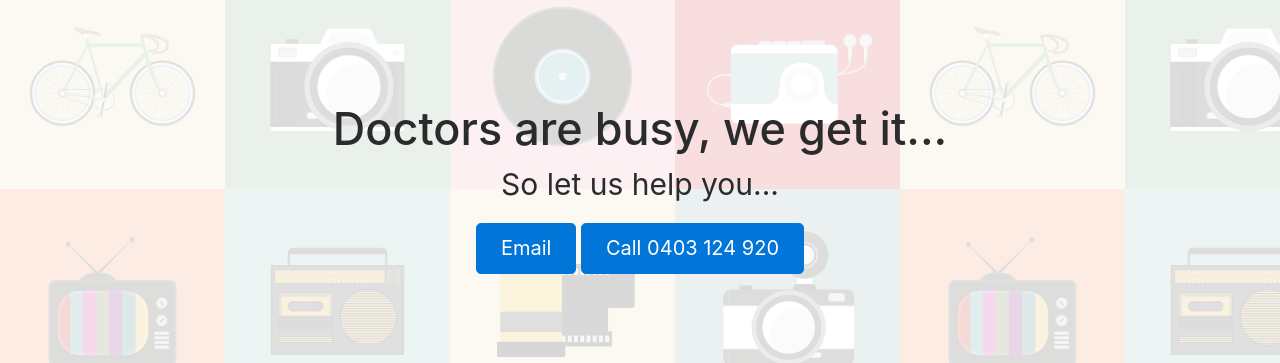
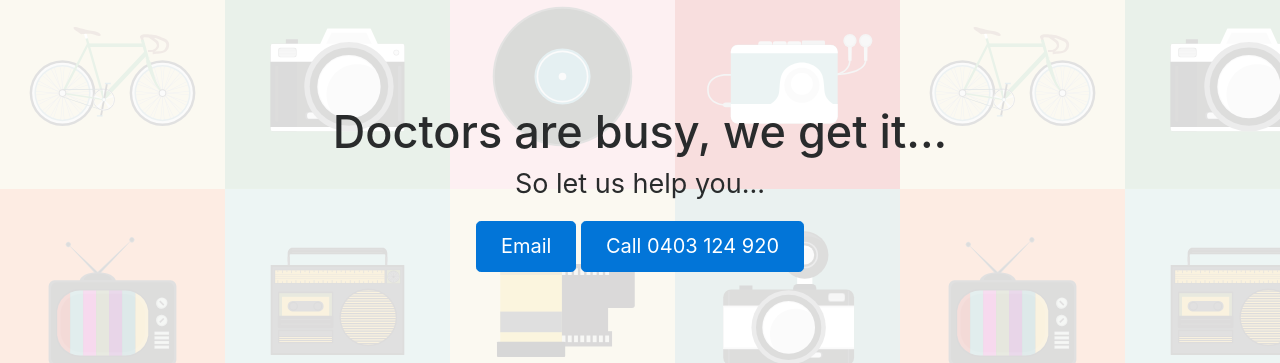
Before and after one commit to medicalweb/medicalweb, a Jekyll site: the page built from index.md, in a window 1280 px wide. Shown: the part 2961-3324 px from the top of the page. Built offline with Jekyll 4.4.1, drawn with Linux system fonts in a browser that asks for light colours; nearby versions of some CDN libraries.

Commit message:
improve responsiveness

```diff
--- a/_sass/medicalweb.scss
+++ b/_sass/medicalweb.scss
@@ -9,7 +9,28 @@ section {
 
 span[class^="typed-content-"], span[class*=' typed-content-'], span.typed-cursor {
   color: white;
-  font-size: 45px
+  font-size: 35px;
+  text-align: center;
+  @media(min-width: 576px) {
+    font-size: 45px;
+  }
+}
+
+h1 {
+  font-size: 30px;
+}
+
+p {
+  font-size: 20px;
+}
+
+@media(min-width: 576px) {
+  h1 {
+    font-size: 45px;
+  }
+  p {
+    font-size: 27px;
+  }
 }
 
 section.home {
@@ -26,12 +47,6 @@ section.home {
 section.doctors-busy {
   .background-retro {
     background: url('../assets/images/about.svg');
-  }
-  h1 {
-    font-size: 45px;
-  }
-  p {
-    font-size: 25px;
   }
 }
 
@@ -68,12 +83,6 @@ section.busy-doctor {
     background-color: rgba(255,255,255, 0.8);
     .text {
       text-align: center;
-      h1 {
-        font-size: 45px;
-      }
-      p {
-        font-size: 30px;
-      }
     }
   }
 }
```
